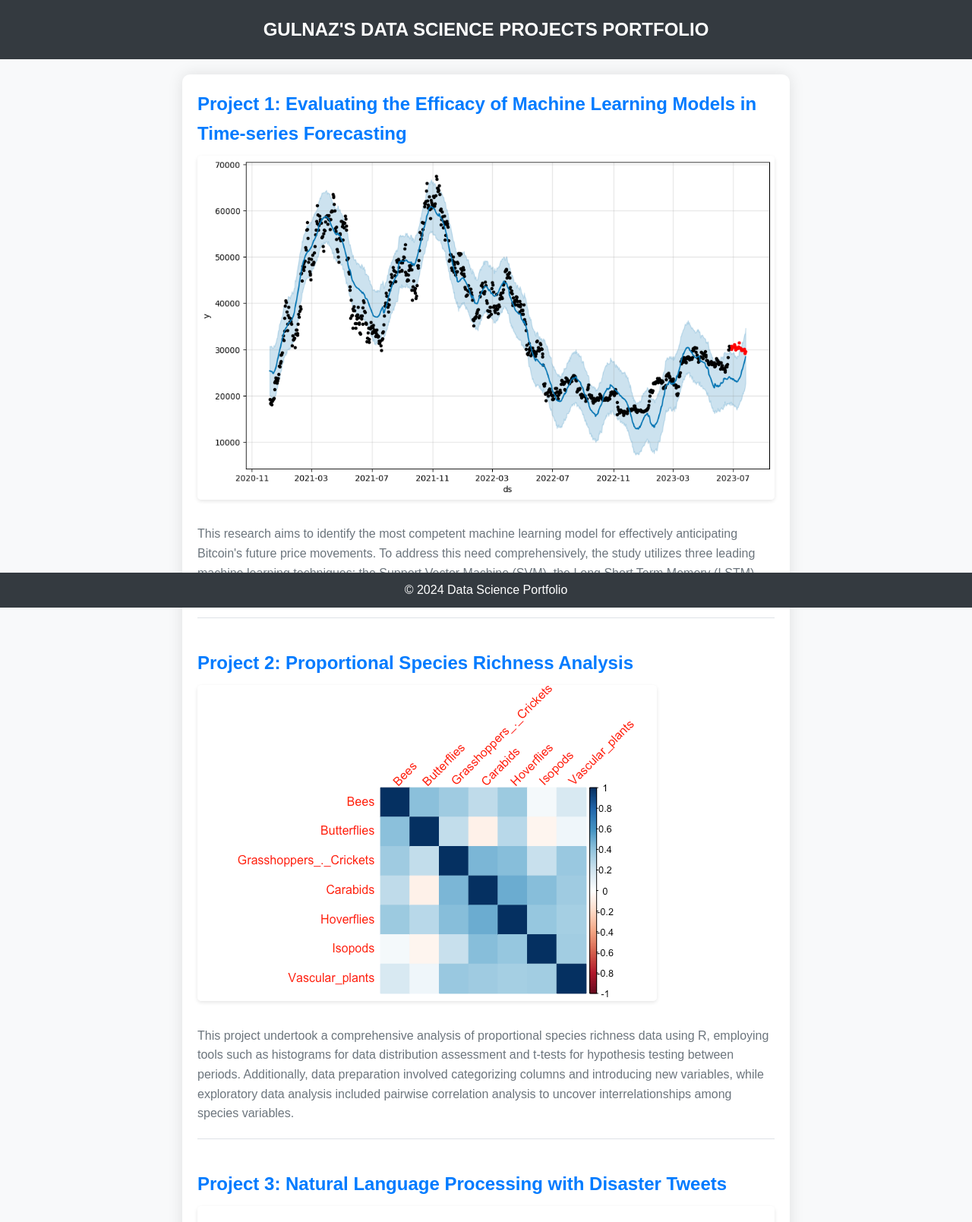
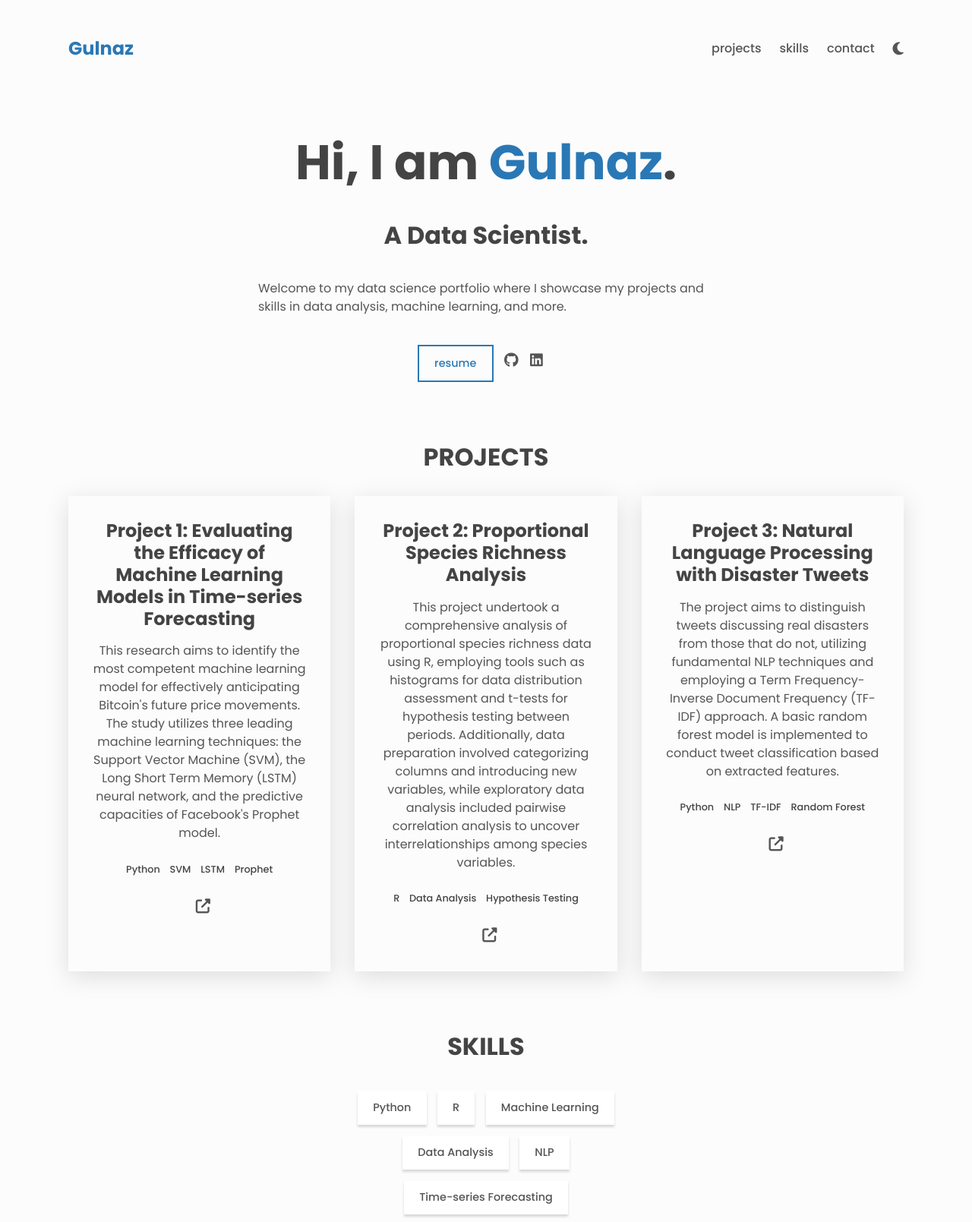
Before and after one commit to uniquebloom/gbportfolio, a plain HTML site: page index.html in a window 1280 px wide. Shown: the top 1609 px of the page at 76% size. Drawn offline with Linux system fonts and the light colour scheme.

Commit message:
new clean style.html

```diff
--- a/index.html
+++ b/index.html
@@ -1,134 +1,176 @@
-<!DOCTYPE html>
+<!doctype html>
 <html lang="en">
-
 <head>
-    <meta charset="UTF-8">
-    <meta name="viewport" content="width=device-width, initial-scale=1.0">
-    <title>Gulnaz's Data Science Projects Portfolio</title>
-    <style>
-        /* Reset CSS */
-        * {
-            margin: 0;
-            padding: 0;
-            box-sizing: border-box;
-        }
-
-        /* Global styles */
-        body {
-            font-family: 'Arial', sans-serif;
-            background-color: #f8f9fa;
-            color: #343a40;
-            line-height: 1.6;
-            margin: 0;
-            padding: 0;
-        }
-
-        /* Header */
-        header {
-            background-color: #343a40;
-            color: #fff;
-            text-align: center;
-            padding: 20px 0;
-        }
-
-        h1 {
-            font-size: 24px;
-            margin: 0;
-            text-transform: uppercase;
-        }
-
-        /* Container */
-        .container {
-            max-width: 800px;
-            margin: auto;
-            padding: 20px;
-            background-color: #fff;
-            border-radius: 10px;
-            box-shadow: 0 0 20px rgba(0, 0, 0, 0.1);
-            margin-top: 20px;
-        }
-
-        /* Project */
-        .project {
-            margin-bottom: 40px;
-            padding-bottom: 20px;
-            border-bottom: 1px solid #dee2e6;
-        }
-
-        .project h2 {
-            font-size: 24px;
-            color: #343a40;
-            margin-top: 0;
-            margin-bottom: 10px;
-        }
-
-        .project p {
-            color: #6c757d;
-            font-size: 16px;
-            margin-top: 5px;
-        }
-
-        .project img {
-            max-width: 100%;
-            height: auto;
-            margin-bottom: 20px;
-            border-radius: 5px;
-            box-shadow: 0 2px 5px rgba(0, 0, 0, 0.1);
-        }
-
-        .project a {
-            text-decoration: none;
-            color: #007bff;
-            transition: color 0.3s ease;
-        }
-
-        .project a:hover {
-            color: #0056b3;
-        }
-
-        /* Footer */
-        footer {
-            background-color: #343a40;
-            color: #fff;
-            text-align: center;
-            padding: 10px 0;
-            position: fixed;
-            bottom: 0;
-            width: 100%;
-        }
-    </style>
+    <meta charset="UTF-8" />
+    <meta name="viewport" content="width=device-width, initial-scale=1" />
+    <meta name="description" content="Portfolio" />
+    <link rel="preconnect" href="https://fonts.googleapis.com" />
+    <link rel="preconnect" href="https://fonts.gstatic.com" crossorigin />
+    <link
+        href="https://fonts.googleapis.com/css2?family=Poppins:wght@400;500;700&display=swap"
+        rel="stylesheet"
+    />
+    <script
+        src="https://kit.fontawesome.com/fa62c117c7.js"
+        crossorigin="anonymous"
+    ></script>
+    <link rel="stylesheet" href="styles.css" />
+    <title>Gulnaz's Data Science Portfolio</title>
 </head>
-
-<body>
-
-    <header>
-        <h1>Gulnaz's Data Science Projects Portfolio</h1>
-    </header>
-
-    <div class="container">
-        <div class="project">
-            <h2><a href="https://colab.research.google.com/drive/1sv9-7LbQQngYg8165aU6FLRakMVLmwCo?usp=sharing" target="_blank">Project 1: Evaluating the Efficacy of Machine Learning Models in Time-series Forecasting</a></h2>
-            <img src="graph5.png" alt="Project 1 Image">
-            <p>This research aims to identify the most competent machine learning model for effectively anticipating Bitcoin's future price movements. To address this need comprehensively, the study utilizes three leading machine learning techniques: the Support Vector Machine (SVM), the Long Short Term Memory (LSTM) neural network, and the predictive capacities of Facebook's Prophet model.</p>
-        </div>
-
-        <div class="project">
-            <h2><a href="https://www.kaggle.com/code/supernovag/proportional-species-richness-analysis" target="_blank">Project 2: Proportional Species Richness Analysis</a></h2>
-            <img src="figure3.png" alt="Project 2 Image">
-            <p>This project undertook a comprehensive analysis of proportional species richness data using R, employing tools such as histograms for data distribution assessment and t-tests for hypothesis testing between periods. Additionally, data preparation involved categorizing columns and introducing new variables, while exploratory data analysis included pairwise correlation analysis to uncover interrelationships among species variables.</p>
-        </div>
-
-        <div class="project">
-            <h2><a href="https://colab.research.google.com/drive/1BvYAsA8LCikk8-AGIwrd3xaHbWxZaZsO?usp=sharings" target="_blank">Project 3: Natural Language Processing with Disaster Tweets </a></h2>
-            <img src="figure1.png" alt="Project 3 Image">
-            <p>The project aims to distinguish tweets discussing real disasters from those that do not, utilizing fundamental NLP techniques and employing a Term Frequency-Inverse Document Frequency (TF-IDF) approach. A basic random forest model is implemented to conduct tweet classification based on extracted features.</p>
+<body class="light" id="top">
+<header class="header center">
+    <h3>
+        <a href="https://your-portfolio-link.com" class="link">Gulnaz</a>
+    </h3>
+    <nav class="nav center">
+        <ul class="nav__list center">
+            <li class="nav__list-item">
+                <a class="link link--nav" href="#projects">Projects</a>
+            </li>
+            <li class="nav__list-item">
+                <a class="link link--nav" href="#skills">Skills</a>
+            </li>
+            <li class="nav__list-item">
+                <a class="link link--nav" href="#contact">Contact</a>
+            </li>
+        </ul>
+        <button type="button" aria-label="toggle theme" class="btn btn--icon">
+            <i aria-hidden="true" id="btn-theme" class="fas fa-moon"></i>
+        </button>
+        <button
+            type="button"
+            aria-label="toggle navigation"
+            class="btn btn--icon nav__hamburger"
+        >
+            <i aria-hidden="true" class="fas fa-bars"></i>
+        </button>
+    </nav>
+</header>
+<main>
+    <!-- About -->
+    <div class="about center">
+        <h1>Hi, I am <span class="about__name">Gulnaz</span>.</h1>
+        <h2 class="about__role">A Data Scientist.</h2>
+        <p class="about__desc">
+            Welcome to my data science portfolio where I showcase my projects and skills in data analysis, machine learning, and more.
+        </p>
+        <div class="about__contact center">
+            <a href="https://example.com">
+                <span class="btn btn--outline">Resume</span>
+            </a>
+            <a
+                href="https://github.com/your-github-profile"
+                aria-label="github"
+                class="link link--icon"
+            >
+                <i aria-hidden="true" class="fab fa-github"></i>
+            </a>
+            <a
+                href="https://linkedin.com/in/your-linkedin-profile"
+                aria-label="linkedin"
+                class="link link--icon"
+            >
+                <i aria-hidden="true" class="fab fa-linkedin"></i>
+            </a>
         </div>
     </div>
-
-    <footer>
-        <p>&copy; 2024 Data Science Portfolio</p>
-    </footer>
-
+    <!-- Projects -->
+    <section id="projects" class="section projects">
+        <h2 class="section__title">Projects</h2>
+        <div class="projects__grid">
+            <div class="project">
+                <h3>Project 1: Evaluating the Efficacy of Machine Learning Models in Time-series Forecasting</h3>
+                <p class="project__description">
+                    This research aims to identify the most competent machine learning model for effectively anticipating Bitcoin's future price movements. The study utilizes three leading machine learning techniques: the Support Vector Machine (SVM), the Long Short Term Memory (LSTM) neural network, and the predictive capacities of Facebook's Prophet model.
+                </p>
+                <ul class="project__stack">
+                    <li class="project__stack-item">Python</li>
+                    <li class="project__stack-item">SVM</li>
+                    <li class="project__stack-item">LSTM</li>
+                    <li class="project__stack-item">Prophet</li>
+                </ul>
+                <a
+                    href="https://colab.research.google.com/drive/1sv9-7LbQQngYg8165aU6FLRakMVLmwCo?usp=sharing"
+                    aria-label="live preview"
+                    class="link link--icon"
+                >
+                    <i aria-hidden="true" class="fas fa-external-link-alt"></i>
+                </a>
+            </div>
+            <div class="project">
+                <h3>Project 2: Proportional Species Richness Analysis</h3>
+                <p class="project__description">
+                    This project undertook a comprehensive analysis of proportional species richness data using R, employing tools such as histograms for data distribution assessment and t-tests for hypothesis testing between periods. Additionally, data preparation involved categorizing columns and introducing new variables, while exploratory data analysis included pairwise correlation analysis to uncover interrelationships among species variables.
+                </p>
+                <ul class="project__stack">
+                    <li class="project__stack-item">R</li>
+                    <li class="project__stack-item">Data Analysis</li>
+                    <li class="project__stack-item">Hypothesis Testing</li>
+                </ul>
+                <a
+                    href="https://www.kaggle.com/code/supernovag/proportional-species-richness-analysis"
+                    aria-label="live preview"
+                    class="link link--icon"
+                >
+                    <i aria-hidden="true" class="fas fa-external-link-alt"></i>
+                </a>
+            </div>
+            <div class="project">
+                <h3>Project 3: Natural Language Processing with Disaster Tweets</h3>
+                <p class="project__description">
+                    The project aims to distinguish tweets discussing real disasters from those that do not, utilizing fundamental NLP techniques and employing a Term Frequency-Inverse Document Frequency (TF-IDF) approach. A basic random forest model is implemented to conduct tweet classification based on extracted features.
+                </p>
+                <ul class="project__stack">
+                    <li class="project__stack-item">Python</li>
+                    <li class="project__stack-item">NLP</li>
+                    <li class="project__stack-item">TF-IDF</li>
+                    <li class="project__stack-item">Random Forest</li>
+                </ul>
+                <a
+                    href="https://colab.research.google.com/drive/1BvYAsA8LCikk8-AGIwrd3xaHbWxZaZsO?usp=sharings"
+                    aria-label="live preview"
+                    class="link link--icon"
+                >
+                    <i aria-hidden="true" class="fas fa-external-link-alt"></i>
+                </a>
+            </div>
+        </div>
+    </section>
+    <!-- Skills -->
+    <section class="section skills" id="skills">
+        <h2 class="section__title">Skills</h2>
+        <ul class="skills__list">
+            <li class="skills__list-item btn btn--plain">Python</li>
+            <li class="skills__list-item btn btn--plain">R</li>
+            <li class="skills__list-item btn btn--plain">Machine Learning</li>
+            <li class="skills__list-item btn btn--plain">Data Analysis</li>
+            <li class="skills__list-item btn btn--plain">NLP</li>
+            <li class="skills__list-item btn btn--plain">Time-series Forecasting</li>
+        </ul>
+    </section>
+    <!-- Contact -->
+    <section class="section contact center" id="contact">
+        <h2 class="section__title">Contact</h2>
+        <a href="mailto:your-email@example.com">
+            <span class="btn btn--outline">Email me</span>
+        </a>
+    </section>
+</main>
+<footer class="footer">
+    <a
+        href="https://github.com/your-github-profile"
+        class="link footer__link"
+    >
+        Created By Gulnaz
+    </a>
+</footer>
+<div class="scroll-container">
+    <div class="scroll-top">
+        <a aria-label="Scroll up" href="#top">
+            <i aria-hidden="true" class="fas fa-arrow-up"></i>
+        </a>
+    </div>
+</div>
+<script src="./script.js"></script>
 </body>
-
 </html>
```
